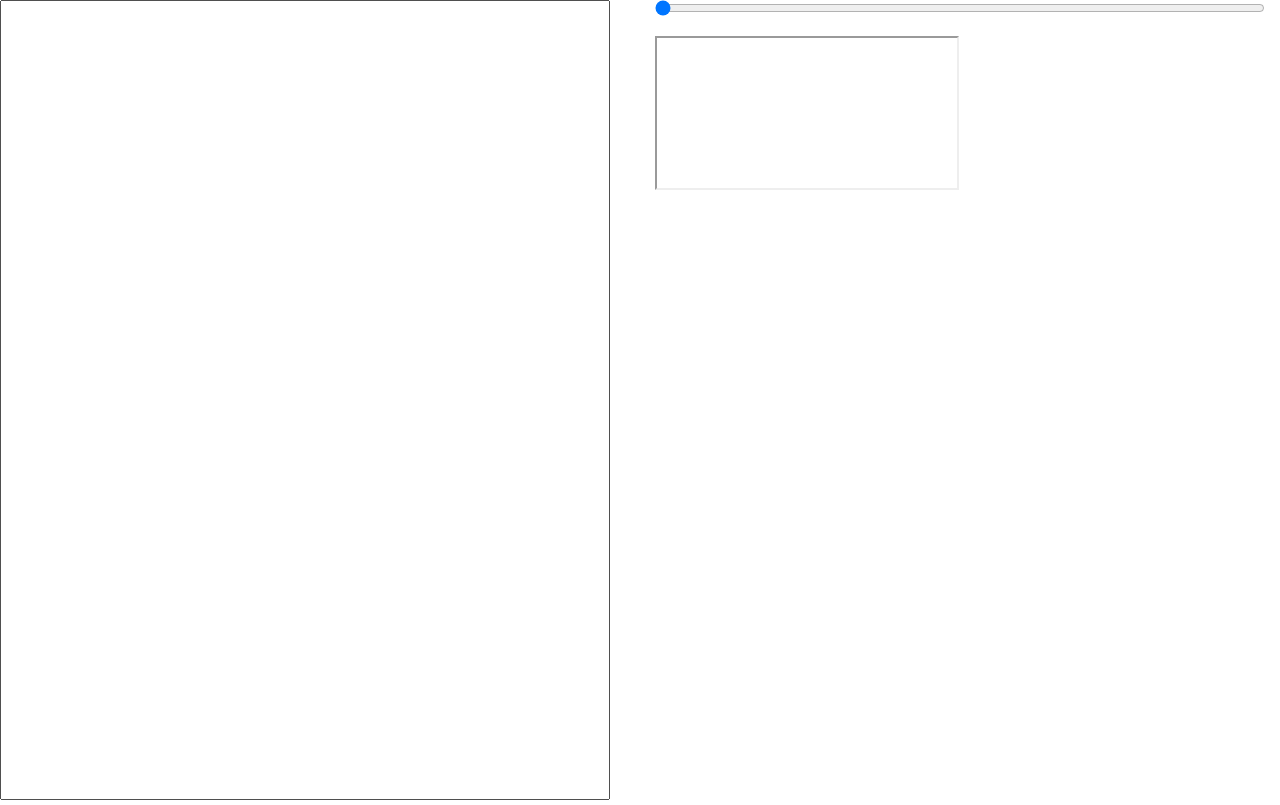
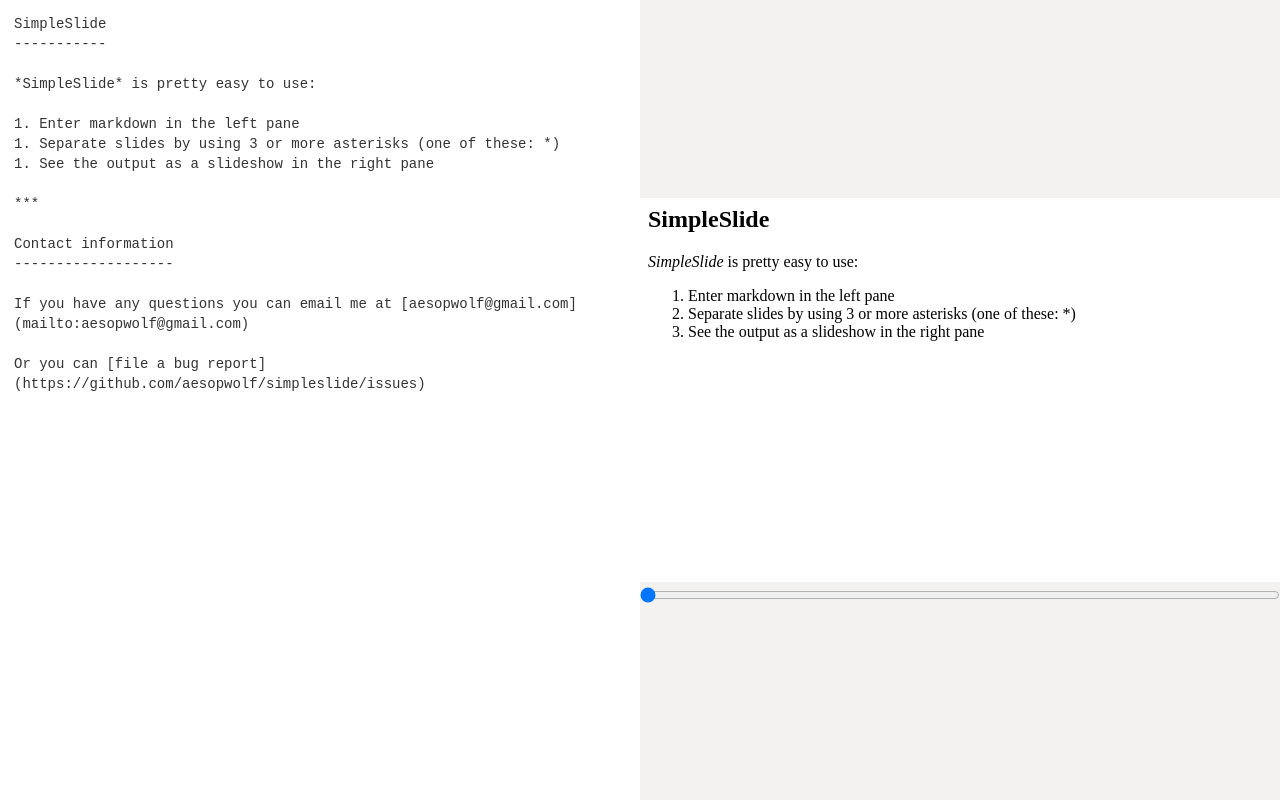
Before and after one commit to aesopwolf/simpleslide, a React app: page / in a window 1280 px wide. Built offline with nearby package versions, Linux system fonts and the light colour scheme.

Commit message:
vertically center slides and add welcome message

```diff
--- a/src/App.js
+++ b/src/App.js
@@ -7,7 +7,25 @@ export class App extends Component {
     this.state = {
       markdown: '',
       slides: [''],
-      slide: 0
+      slide: 0,
+      input: `SimpleSlide
+-----------
+
+*SimpleSlide* is pretty easy to use:
+
+1. Enter markdown in the left pane
+1. Separate slides by using 3 or more asterisks (one of these: *)
+1. See the output as a slideshow in the right pane
+
+***
+
+Contact information
+-------------------
+
+If you have any questions you can email me at [aesopwolf@gmail.com](mailto:aesopwolf@gmail.com)
+
+Or you can [file a bug report](https://github.com/aesopwolf/simpleslide/issues)
+`
     }
   }
 
@@ -46,6 +64,16 @@ export class App extends Component {
     }
   }
 
+  componentDidMount() {
+    var markdown = marked(this.state.input)
+    var slides = markdown.split("<hr>");
+    this.setState({
+      input: this.state.input,
+      slides: slides,
+      slide: 0
+    })
+  }
+
   handleMarkdown(event) {
     var markdown = marked(event.target.value)
     var slides = markdown.split("<hr>");
@@ -70,10 +98,11 @@ export class App extends Component {
           <div className="col-xs-6 fullHeight">
             <textarea className="fullHeight" onChange={this.handleMarkdown.bind(this)} value={this.state.input} onClick={this.handleCursorPosition.bind(this)} onKeyUp={this.handleCursorPosition.bind(this)}/>
           </div>
-          <div className="col-xs-6 fullHeight">
-            <input type="range" name="points" min="0" max={this.state.slides.length - 1} onChange={this.changeSlide.bind(this)} value={this.state.slide}/>
-            <br/>
-            <iframe ref="myIframe" src={frameSrc}></iframe>
+          <div className="col-xs-6 fullHeight preview aligner">
+            <div className="alignerItem">
+              <iframe ref="myIframe" src={frameSrc} style={{width: '100%'}}></iframe>
+              <input type="range" name="points" min="0" max={this.state.slides.length - 1} onChange={this.changeSlide.bind(this)} value={this.state.slide}/>
+            </div>
           </div>
         </div>
       </div>
--- a/src/style.css
+++ b/src/style.css
@@ -12,8 +12,50 @@ html, body {
 
 textarea {
   width: 100%;
-  margin-left: -15px;
-  margin-right: -15px;
   resize: none;
   font-family: monospace;
+  border: none;
+  background: #fff;
+  padding: 1em;
 }
+
+textarea:focus {outline:0;}
+
+.col-xs-6 {
+  padding: 0;
+}
+
+iframe {
+  border: none;
+  background-color: #fff;
+  width: 100%;
+  height: 30vw;
+}
+
+.preview {
+  background: rgba(147,128,108,.1);
+}
+
+.aligner {
+  display: -webkit-box;
+  display: -webkit-flex;
+  display: -ms-flexbox;
+  display: flex;
+  -webkit-box-align: center;
+  -webkit-align-items: center;
+  -ms-flex-align: center;
+  align-items: center;
+  min-height: 24em;
+  -webkit-box-pack: center;
+  -webkit-justify-content: center;
+  -ms-flex-pack: center;
+  justify-content: center;
+}
+
+.alignerItem {
+  -webkit-box-flex: 0;
+  -webkit-flex: none;
+  -ms-flex: none;
+  flex: none;
+  width: 100%;
+}
```
